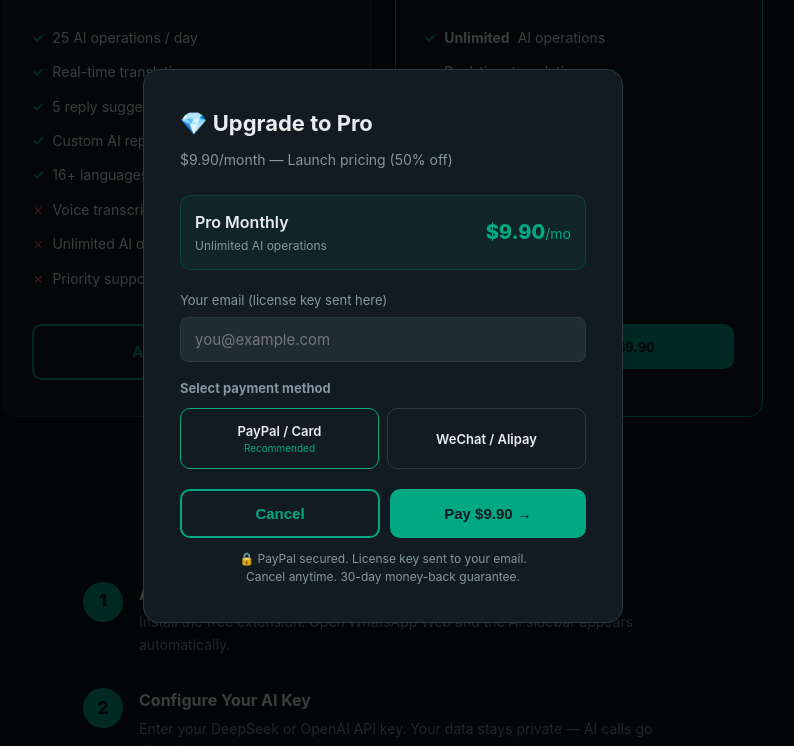
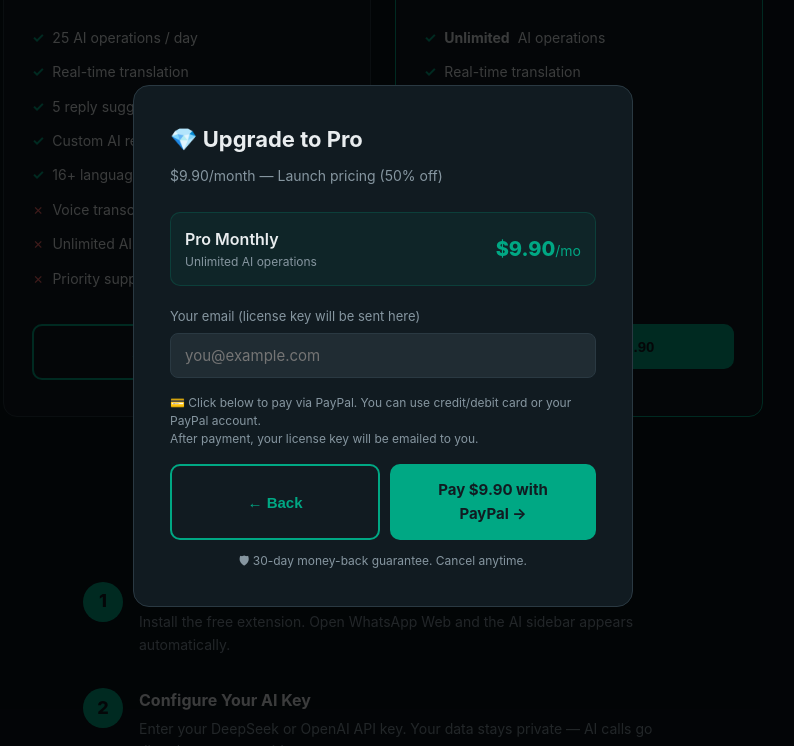
Before and after one commit to zhinno-robotics/whatsapp-sales-assistant, a browser extension: page docs/index.html in a window 1280 px wide. Both pictures are taken after a click on the button "Buy Monthly — $9.90". Shown: the part 1448-2194 px from the top of the page, without its empty margins (257-1051 px from the left). Drawn offline with Linux system fonts and the light colour scheme.

Commit message:
refactor: replace PayPal button with PayPal.Me + WeChat/Alipay QR flow
New payment flow:
- PayPal.Me link (simpler, always works, no button config needed)
- WeChat/Alipay QR section with payment instructions
- Two-step checkout: pick method → enter email → pay
- Removes dependency on PayPal hosted button configuration

Seller setup:
1. Set up PayPal.Me username at paypal.me
2. Replace PAYPAL_ME_USERNAME in the page
3. Add WeChat/Alipay QR code images to docs/ directory

```diff
--- a/docs/index.html
+++ b/docs/index.html
@@ -321,145 +321,160 @@ body {
 <!-- Checkout Modal -->
 <!-- ================================================================ -->
 <div class="overlay" id="checkoutOverlay">
-  <div class="checkout-modal">
+  <div class="checkout-modal" style="max-width:500px;">
     <h2>&#x1F48E; Upgrade to Pro</h2>
-    <p class="sub" id="checkoutSub">$9.90/month — Launch pricing (50% off)</p>
+    <p class="sub">$9.90/month — Launch pricing (50% off)</p>
 
     <div class="plan-summary">
       <div>
-        <div class="plan-name">Pro <span id="planLabel">Monthly</span></div>
+        <div class="plan-name">Pro Monthly</div>
         <div style="font-size:12px;color:var(--muted);">Unlimited AI operations</div>
       </div>
-      <div class="plan-price" id="planPrice">$9.90<span style="font-size:14px;font-weight:400;">/mo</span></div>
+      <div class="plan-price">$9.90<span style="font-size:14px;font-weight:400;">/mo</span></div>
     </div>
 
-    <div class="field">
-      <label>Your email (license key sent here)</label>
-      <input type="email" id="checkoutEmail" placeholder="you@example.com" autocomplete="email">
-    </div>
-
+    <!-- Step 1: Choose method -->
+    <div id="stepMethod">
       <div class="payment-methods">
         <h4>Select payment method</h4>
         <div class="pm-grid">
-        <button class="pm-card recommended" id="pmPaypal" onclick="selectPayment('paypal')">
+          <button class="pm-card recommended" onclick="showPaypal()">
             PayPal / Card
           </button>
-        <button class="pm-card" id="pmManual" onclick="selectPayment('manual')">
+          <button class="pm-card" onclick="showWechat()">
             WeChat / Alipay
           </button>
         </div>
       </div>
+      <div class="actions" style="margin-top:16px;">
+        <button class="btn btn-outline" onclick="closeCheckout()">Cancel</button>
+      </div>
+    </div>
 
+    <!-- Step 2a: PayPal -->
+    <div id="stepPaypal" style="display:none;">
+      <div class="field">
+        <label>Your email (license key will be sent here)</label>
+        <input type="email" id="ppEmail" placeholder="you@example.com" autocomplete="email">
+      </div>
+      <p class="note" style="margin-bottom:16px;text-align:left;">
+        &#x1F4B3; Click below to pay via PayPal. You can use credit/debit card or your PayPal account.<br>
+        After payment, your license key will be emailed to you.
+      </p>
       <div class="actions">
-      <button class="btn btn-outline" onclick="closeCheckout()">Cancel</button>
-      <button class="btn btn-primary" id="btnPay" onclick="processPayment()">
-        Pay $9.90 &rarr;
+        <button class="btn btn-outline" onclick="backToMethods()">&#x2190; Back</button>
+        <a class="btn btn-primary" id="paypalLink" href="#" target="_blank" style="text-decoration:none;text-align:center;">
+          Pay $9.90 with PayPal &#x2192;
+        </a>
+      </div>
+    </div>
+
+    <!-- Step 2b: WeChat / Alipay -->
+    <div id="stepWechat" style="display:none;">
+      <div class="field">
+        <label>Your email (license key will be sent here)</label>
+        <input type="email" id="wxEmail" placeholder="you@example.com" autocomplete="email">
+      </div>
+      <p class="note" style="margin-bottom:12px;text-align:left;">
+        &#x1F4F1; Scan the QR code below to pay &yen;70 RMB (approx $9.90 USD).<br>
+        After payment, reply to the payment confirmation with your email,<br>or send your payment screenshot to <strong>jchen@zhzn-cn.com</strong>.
+      </p>
+      <div style="text-align:center;padding:12px;background:var(--bg);border-radius:8px;margin-bottom:12px;">
+        <div style="color:var(--muted);font-size:36px;padding:24px;">
+          &#x1F4F7; [QR Code]<br>
+          <span style="font-size:13px;">Add your WeChat/Alipay QR here</span>
+        </div>
+      </div>
+      <div class="actions">
+        <button class="btn btn-outline" onclick="backToMethods()">&#x2190; Back</button>
+        <button class="btn btn-primary" onclick="confirmWechat()">
+          I've Paid — Notify Me &#x2192;
         </button>
       </div>
-    <p class="note" id="paymentNote">
-      &#x1F512; PayPal secured. License key sent to your email.<br>
-      Cancel anytime. 30-day money-back guarantee.
+    </div>
+
+    <p class="note" style="margin-top:12px;">
+      &#x1F6E1; 30-day money-back guarantee. Cancel anytime.
     </p>
   </div>
 </div>
 
 <script>
 // ============================================================
-// Configuration — Fill in your payment details below
+// Payment Configuration
 // ============================================================
 
-// ---- PayPal Hosted Button (already created) ----
-// Button ID from paypal_9JR2P2HNF7E92.pdf
-var PAYPAL_HOSTED_BUTTON_ID = '9JR2P2HNF7E92';
+// PayPal — set your PayPal.Me username (free at paypal.me)
+var PAYPAL_ME_USERNAME = 'jchenzhzn';  // → https://paypal.me/jchenzhzn/9.90
 
-// ---- Contact ----
+// Contact
 var SUPPORT_EMAIL = 'jchen@zhzn-cn.com';
-var WECHAT_QR = '';  // Optional: direct link to WeChat pay QR image
-var ALIPAY_QR = '';  // Optional: direct link to Alipay QR image
 
 // ============================================================
 // Payment Logic
 // ============================================================
 
-var selectedPayment = 'paypal';
-
-function openCheckout(plan) {
-  currentPlan = plan || 'monthly';
+function openCheckout() {
   document.getElementById('checkoutOverlay').classList.add('show');
-  selectPayment('paypal');
+  showPaypal();
 }
 
 function closeCheckout() {
   document.getElementById('checkoutOverlay').classList.remove('show');
 }
 
-function selectPayment(method) {
-  selectedPayment = method;
-  document.getElementById('pmPaypal').style.borderColor = method === 'paypal' ? 'var(--accent)' : 'var(--border)';
-  document.getElementById('pmManual').style.borderColor = method === 'manual' ? 'var(--accent)' : 'var(--border)';
-
-  var note = document.getElementById('paymentNote');
-  if (method === 'paypal') {
-    note.innerHTML = '&#x1F512; PayPal secured. License key sent to your email.<br>Cancel anytime. 30-day money-back guarantee.';
-  } else {
-    note.innerHTML = '&#x1F4F1; Scan QR or contact us directly.<br>License key delivered by email within 24 hours.';
-  }
+function backToMethods() {
+  document.getElementById('stepMethod').style.display = 'block';
+  document.getElementById('stepPaypal').style.display = 'none';
+  document.getElementById('stepWechat').style.display = 'none';
 }
 
-function processPayment() {
-  var email = document.getElementById('checkoutEmail').value.trim();
+function showPaypal() {
+  document.getElementById('stepMethod').style.display = 'none';
+  document.getElementById('stepPaypal').style.display = 'block';
+  document.getElementById('stepWechat').style.display = 'none';
+
+  // Build PayPal link with custom amount
+  var link = document.getElementById('paypalLink');
+  link.addEventListener('click', function(e) {
+    var email = document.getElementById('ppEmail').value.trim();
     if (!email || email.indexOf('@') < 0) {
-    alert('Please enter a valid email address for license key delivery.');
-    document.getElementById('checkoutEmail').focus();
+      e.preventDefault();
+      alert('Please enter your email first.');
+      document.getElementById('ppEmail').focus();
       return;
     }
+    // PayPal.Me accepts notes via URL; use it to pass email
+    var url = 'https://paypal.me/' + PAYPAL_ME_USERNAME + '/9.90';
+    link.href = url;
+  });
+}
 
-  if (selectedPayment === 'manual') {
-    // WeChat/Alipay — show payment info and collect contact
-    var subject = encodeURIComponent('AI Sales Copilot Pro Purchase');
-    var body = encodeURIComponent(
-      'Hi, I would like to purchase AI Sales Copilot Pro Monthly.\n\n' +
-      'My email: ' + email + '\n' +
-      'Plan: Pro Monthly — $9.90/month\n\n' +
-      'Please send WeChat/Alipay payment details. Thank you!'
-    );
-    window.open('mailto:' + SUPPORT_EMAIL + '?subject=' + subject + '&body=' + body, '_blank');
-    closeCheckout();
+function showWechat() {
+  document.getElementById('stepMethod').style.display = 'none';
+  document.getElementById('stepPaypal').style.display = 'none';
+  document.getElementById('stepWechat').style.display = 'block';
+}
+
+function confirmWechat() {
+  var email = document.getElementById('wxEmail').value.trim();
+  if (!email || email.indexOf('@') < 0) {
+    alert('Please enter your email first.');
+    document.getElementById('wxEmail').focus();
     return;
   }
-
-  // PayPal checkout — hosted subscription button
-  // Uses PayPal Standard subscribe button with hosted_button_id
-  var paypalUrl = 'https://www.paypal.com/cgi-bin/webscr' +
-    '?cmd=_xclick-subscriptions' +
-    '&hosted_button_id=' + PAYPAL_HOSTED_BUTTON_ID +
-    '&custom=' + encodeURIComponent(email);
-
-  window.open(paypalUrl, '_blank');
   closeCheckout();
-
-  setTimeout(function() {
   alert(
-      'Payment page opened in new tab.\n\n' +
-      'After completing your payment:\n' +
-      '1. PayPal will redirect you back here\n' +
-      '2. Reply to the confirmation email with "activate"\n' +
-      '3. We will send your license key to ' + email + '\n\n' +
-      'Usually within a few minutes!'
+    'Thank you!\n\n' +
+    'Please send your payment screenshot to ' + SUPPORT_EMAIL + '\n' +
+    'We will send your license key to ' + email + ' as soon as the payment is confirmed.\n\n' +
+    'Usually within a few hours!'
   );
-  }, 500);
 }
 
-// Show success message if returning from PayPal
-if (window.location.search.indexOf('purchased=1') >= 0) {
-  setTimeout(function() {
-    alert(
-      'Thank you for your purchase!\n\n' +
-      'Your license key is being generated and will be sent to your email shortly.\n\n' +
-      'If you don\'t receive it within 10 minutes, please check spam or contact ' + SUPPORT_EMAIL
-    );
-  }, 1000);
-}
+document.getElementById('checkoutOverlay').addEventListener('click', function(e) {
+  if (e.target === this) closeCheckout();
+});
 </script>
 
 </body>
```
Lines whose indentation alone changed are shown as unchanged.
